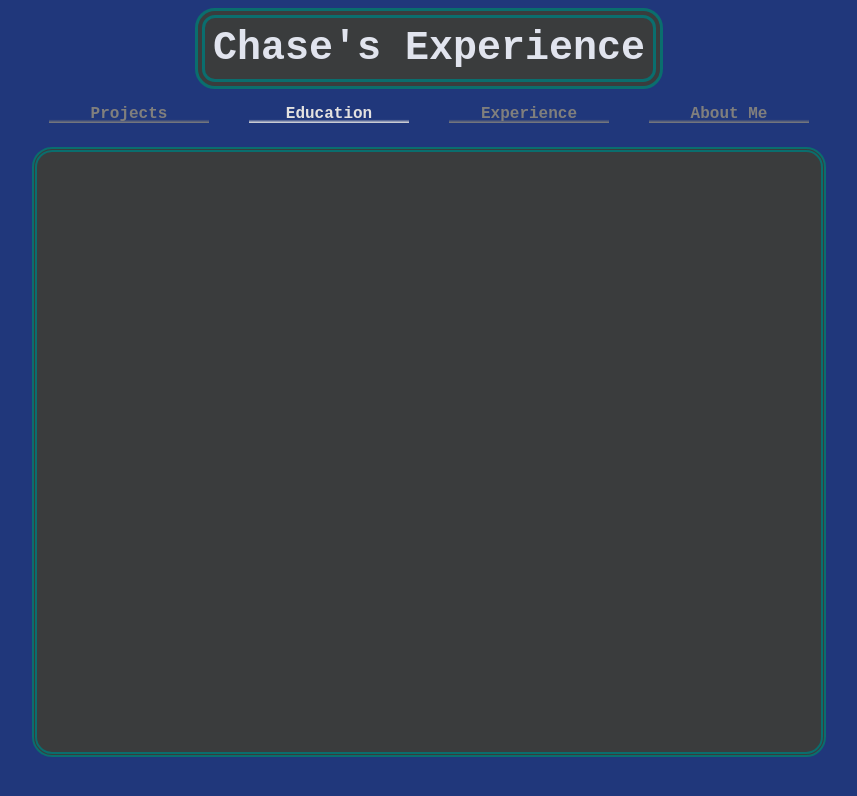
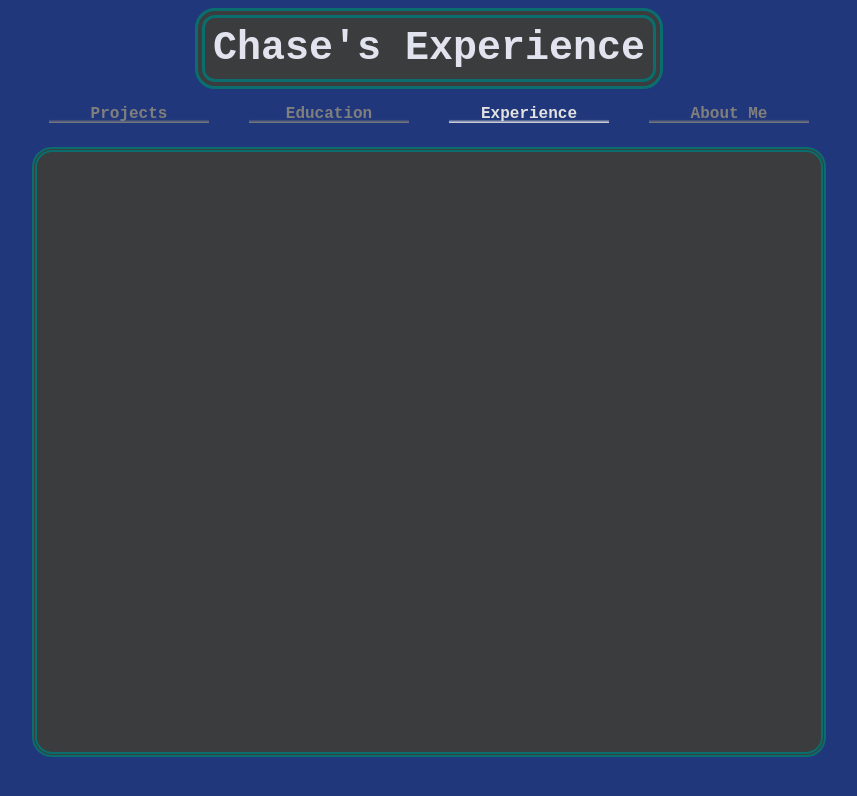
Before and after one commit to cgaddis36/portfolio-site, a React (Create React App) app: page /experience in a window 1280 px wide. Shown: the top 796 px of the page, without its empty margins (211-1068 px from the left). Built offline with nearby package versions, Linux system fonts and the light colour scheme.

Commit message:
update active string

```diff
--- a/src/components/screens/about.js
+++ b/src/components/screens/about.js
@@ -9,7 +9,7 @@ function About() {
         About Chase
       </div>
       <NavBar
-        active={'About'}
+        active={'about'}
         />
       <div className={styles.container}>
 
--- a/src/components/screens/experience.js
+++ b/src/components/screens/experience.js
@@ -9,7 +9,7 @@ function Experience() {
         Chase's Experience
       </div>
       <NavBar
-        active={'education'}
+        active={'experience'}
         />
       <div className={styles.container}>
 
```
